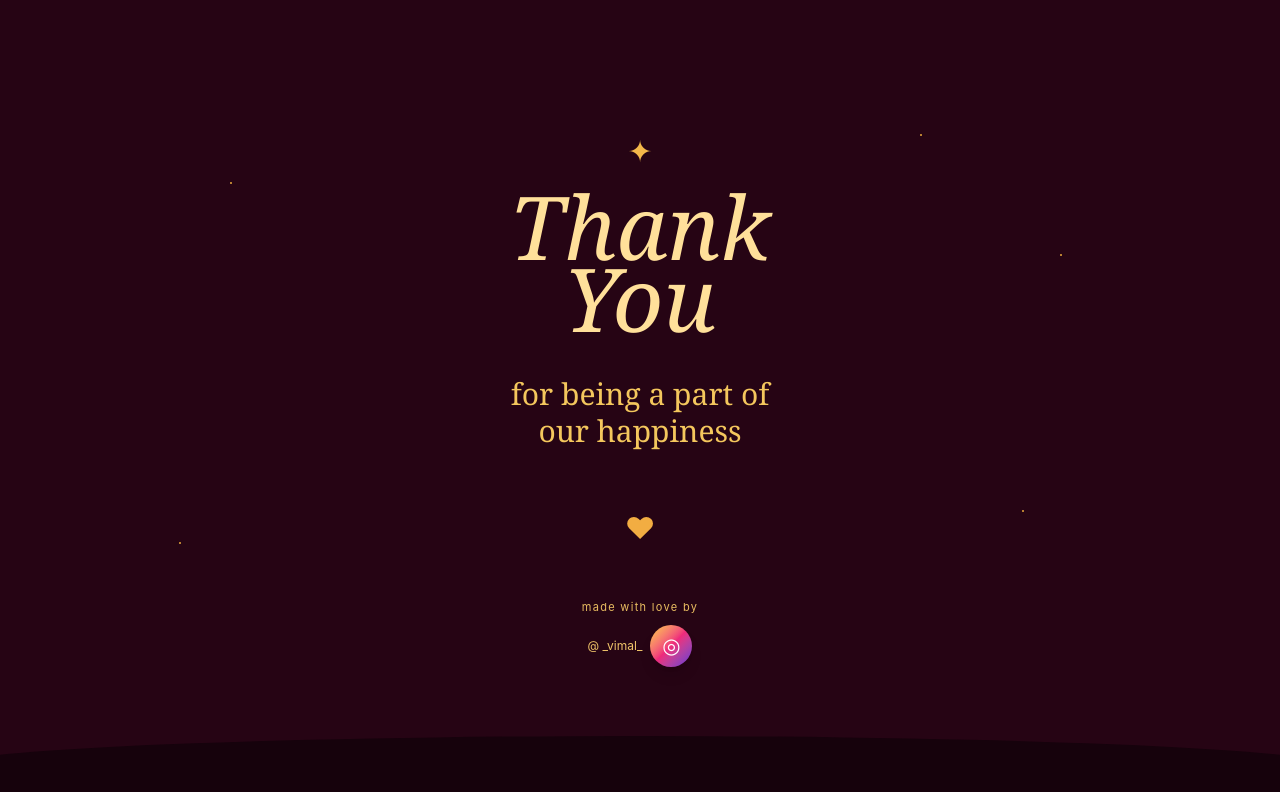
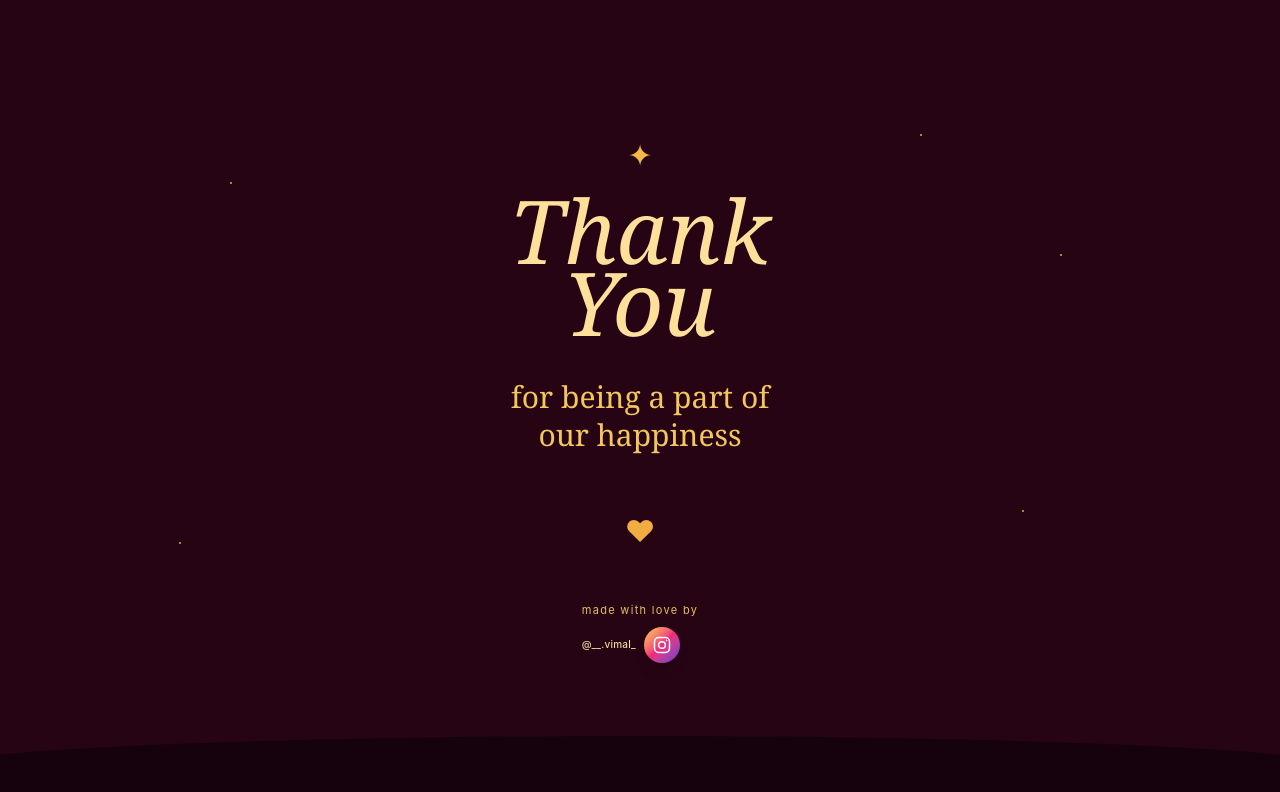
Before and after one commit to vimal-t-dev/new_Arunn_varsha_Invitation, a React (Vite) app: page / in a window 1280 px wide. Shown: the part 4002-4794 px from the top of the page. Built offline with nearby package versions, Linux system fonts and the light colour scheme.

Commit message:
Instgram added

```diff
--- a/src/Component/ThankYou/ThankYou.jsx
+++ b/src/Component/ThankYou/ThankYou.jsx
@@ -20,7 +20,6 @@ function ThankYou() {
       {/* ========================================= */}
 
       <div className="relative z-10 mx-auto flex h-full w-full max-w-md flex-col items-center justify-center px-8 text-center">
-
         {/* ========================================= */}
         {/* STAR */}
         {/* ========================================= */}
@@ -171,34 +170,37 @@ function ThankYou() {
             made with love by
           </p>
 
-          <div className="mt-[1.2dvh] flex items-center justify-center gap-2">
-            <span className="text-[clamp(9px,1.6dvh,12px)] text-[#f0c56a]">
-              @ _vimal_
-            </span>
+          <div className="mt-2 flex items-center gap-2">
+            <p className="text-[10px] font-medium tracking-wide text-[#f1d99b]">
+              @__.vimal_
+            </p>
 
-            {/* Instagram circle */}
-            <motion.div
-              whileTap={{ scale: 0.9 }}
-              whileHover={{ scale: 1.08 }}
-              className="
-                flex
-                h-[clamp(32px,6dvh,42px)]
-                w-[clamp(32px,6dvh,42px)]
-                items-center
-                justify-center
-                rounded-full
-                bg-gradient-to-br
-                from-[#f9ce34]
-                via-[#ee2a7b]
-                to-[#6228d7]
-                text-white
-                shadow-lg
-              "
+            {/* Instagram */}
+
+            <a
+              href="https://www.instagram.com/__.vimal_/?hl=en"
+              target="_blank"
+              rel="noopener noreferrer"
+              aria-label="Instagram"
+              className="flex h-9 w-9 items-center justify-center rounded-full bg-gradient-to-br from-[#f9ce34] via-[#ee2a7b] to-[#6228d7] text-white shadow-lg transition-transform hover:scale-110"
             >
-              <span className="text-[clamp(16px,3dvh,21px)]">
-                ◎
-              </span>
-            </motion.div>
+              <svg
+                viewBox="0 0 24 24"
+                className="h-5 w-5 fill-none stroke-current"
+                strokeWidth="1.8"
+              >
+                <rect x="3" y="3" width="18" height="18" rx="5" />
+
+                <circle cx="12" cy="12" r="4" />
+
+                <circle
+                  cx="17.5"
+                  cy="6.5"
+                  r="1"
+                  className="fill-current stroke-none"
+                />
+              </svg>
+            </a>
           </div>
         </motion.div>
       </div>
```
